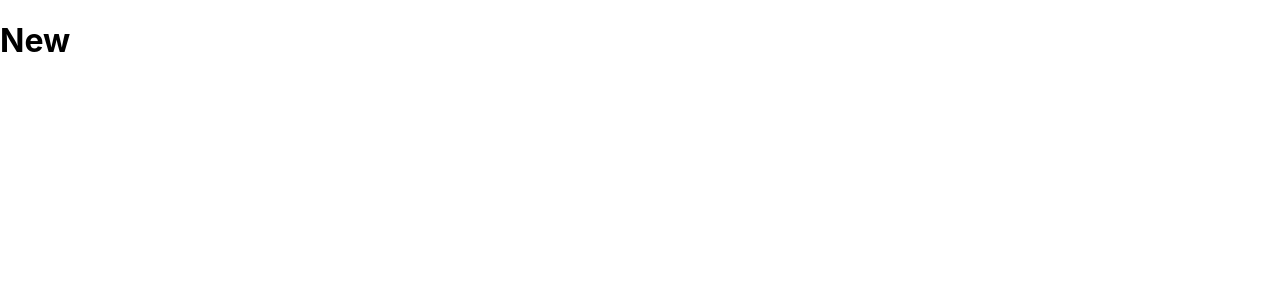
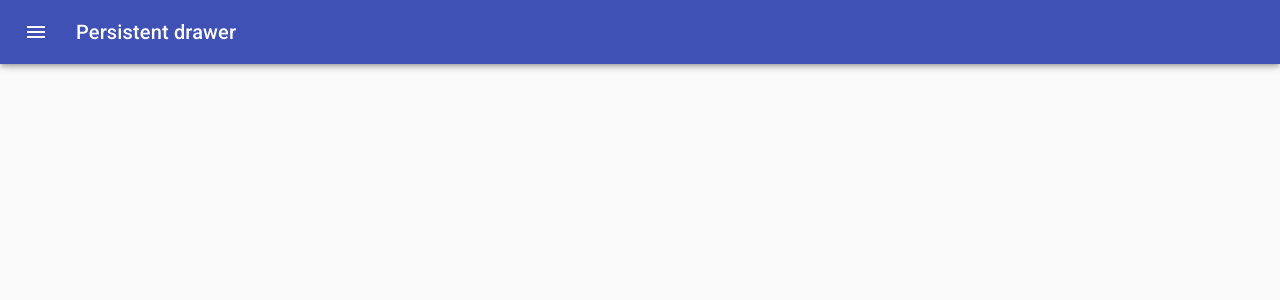
Before and after one commit to marinakosova/colors-react-app, a React (Create React App) app: page /palette/new in a window 1280 px wide. Shown: the top 300 px of the page. Built offline with nearby package versions, Linux system fonts and the light colour scheme.

Commit message:
feat: add Drawer to NewPaletteForm

```diff
--- a/src/NewPaletteForm.js
+++ b/src/NewPaletteForm.js
@@ -1,13 +1,146 @@
-import React, { Component } from 'react';
+import React from 'react';
+import clsx from 'clsx';
+import { makeStyles, useTheme } from '@material-ui/core/styles';
+import { withStyles } from "@material-ui/core/styles";
+import Drawer from '@material-ui/core/Drawer';
+import CssBaseline from '@material-ui/core/CssBaseline';
+import AppBar from '@material-ui/core/AppBar';
+import Toolbar from '@material-ui/core/Toolbar';
+import Typography from '@material-ui/core/Typography';
+import Divider from '@material-ui/core/Divider';
+import IconButton from '@material-ui/core/IconButton';
+import MenuIcon from '@material-ui/icons/Menu';
+import ChevronLeftIcon from '@material-ui/icons/ChevronLeft';
+import ChevronRightIcon from '@material-ui/icons/ChevronRight';
+import styles from "./styles/NewPaletteFormStyles";
 
-class NewPaletteForm extends Component {
-    render() {
-        return (
-            <div>
-                <h1>New</h1>
-            </div>
-        );
-    }
+const drawerWidth = 240;
+
+const useStyles = makeStyles((theme) => ({
+    root: {
+        display: 'flex',
+    },
+    appBar: {
+        transition: theme.transitions.create(['margin', 'width'], {
+            easing: theme.transitions.easing.sharp,
+            duration: theme.transitions.duration.leavingScreen,
+        }),
+    },
+    appBarShift: {
+        width: `calc(100% - ${drawerWidth}px)`,
+        marginLeft: drawerWidth,
+        transition: theme.transitions.create(['margin', 'width'], {
+            easing: theme.transitions.easing.easeOut,
+            duration: theme.transitions.duration.enteringScreen,
+        }),
+    },
+    menuButton: {
+        marginRight: theme.spacing(2),
+    },
+    hide: {
+        display: 'none',
+    },
+    drawer: {
+        width: drawerWidth,
+        flexShrink: 0,
+    },
+    drawerPaper: {
+        width: drawerWidth,
+    },
+    drawerHeader: {
+        display: 'flex',
+        alignItems: 'center',
+        padding: theme.spacing(0, 1),
+        // necessary for content to be below app bar
+        ...theme.mixins.toolbar,
+        justifyContent: 'flex-end',
+    },
+    content: {
+        flexGrow: 1,
+        padding: theme.spacing(3),
+        transition: theme.transitions.create('margin', {
+            easing: theme.transitions.easing.sharp,
+            duration: theme.transitions.duration.leavingScreen,
+        }),
+        marginLeft: -drawerWidth,
+    },
+    contentShift: {
+        transition: theme.transitions.create('margin', {
+            easing: theme.transitions.easing.easeOut,
+            duration: theme.transitions.duration.enteringScreen,
+        }),
+        marginLeft: 0,
+    },
+}));
+
+function NewPaletteForm() {
+    const classes = useStyles();
+    const theme = useTheme();
+    const [open, setOpen] = React.useState(false);
+
+    const handleDrawerOpen = () => {
+        setOpen(true);
+    };
+
+    const handleDrawerClose = () => {
+        setOpen(false);
+    };
+
+    return (
+        <div className={classes.root}>
+            <CssBaseline />
+            <AppBar
+                position="fixed"
+                className={clsx(classes.appBar, {
+                    [classes.appBarShift]: open,
+                })}
+            >
+                <Toolbar>
+                    <IconButton
+                        color="inherit"
+                        aria-label="open drawer"
+                        onClick={handleDrawerOpen}
+                        edge="start"
+                        className={clsx(classes.menuButton, open && classes.hide)}
+                    >
+                        <MenuIcon />
+                    </IconButton>
+                    <Typography variant="h6" noWrap>
+                        Persistent drawer
+          </Typography>
+                </Toolbar>
+            </AppBar>
+            <Drawer
+                className={classes.drawer}
+                variant="persistent"
+                anchor="left"
+                open={open}
+                classes={{
+                    paper: classes.drawerPaper,
+                }}
+            >
+                <div className={classes.drawerHeader}>
+                    <IconButton onClick={handleDrawerClose}>
+                        {theme.direction === 'ltr' ? <ChevronLeftIcon /> : <ChevronRightIcon />}
+                    </IconButton>
+                </div>
+                <Divider />
+                <Divider />
+            </Drawer>
+            <main
+                className={clsx(classes.content, {
+                    [classes.contentShift]: open,
+                })}
+            >
+                <div className={classes.drawerHeader} />
+                <Typography paragraph>
+                </Typography>
+                <Typography paragraph>
+
+                </Typography>
+            </main>
+        </div>
+    );
 }
 
-export default NewPaletteForm;
+export default withStyles(styles, { withTheme: true })(NewPaletteForm);
--- a/src/SingleColorPalette.js
+++ b/src/SingleColorPalette.js
@@ -1,7 +1,6 @@
 import React, { Component } from 'react';
 import { Link } from 'react-router-dom';
 import Navbar from "./Navbar";
-import paletteFooter from './PaletteFooter';
 import styles from './styles/PaletteStyles';
 import { withStyles } from '@material-ui/styles';
 import ColorBox from './ColorBox';
--- /dev/null
+++ b/src/styles/NewPaletteFormStyles.js
@@ -0,0 +1,59 @@
+//import { DRAWER_WIDTH } from "../constants";
+//const drawerWidth = DRAWER_WIDTH;
+
+const styles = theme => ({
+    root: {
+        display: "flex"
+    },
+    drawer: {
+        //width: drawerWidth,
+        flexShrink: 0,
+        height: "100vh"
+    },
+    drawerPaper: {
+        //width: drawerWidth,
+        display: "flex",
+        alignItems: "center"
+    },
+    drawerHeader: {
+        display: "flex",
+        alignItems: "center",
+        width: "100%",
+        padding: "0 8px",
+        ...theme.mixins.toolbar,
+        justifyContent: "flex-end"
+    },
+    content: {
+        flexGrow: 1,
+        height: "calc(100vh - 64px)",
+        padding: 0,
+        transition: theme.transitions.create("margin", {
+            easing: theme.transitions.easing.sharp,
+            duration: theme.transitions.duration.leavingScreen
+        }),
+        //marginLeft: -drawerWidth
+    },
+    contentShift: {
+        transition: theme.transitions.create("margin", {
+            easing: theme.transitions.easing.easeOut,
+            duration: theme.transitions.duration.enteringScreen
+        }),
+        marginLeft: 0
+    },
+    container: {
+        width: "90%",
+        height: "100%",
+        display: "flex",
+        flexDirection: "column",
+        justifyContent: "center",
+        alignItems: "center"
+    },
+    buttons: {
+        width: "100%"
+    },
+    button: {
+        width: "50%"
+    }
+});
+
+export default styles;
```
